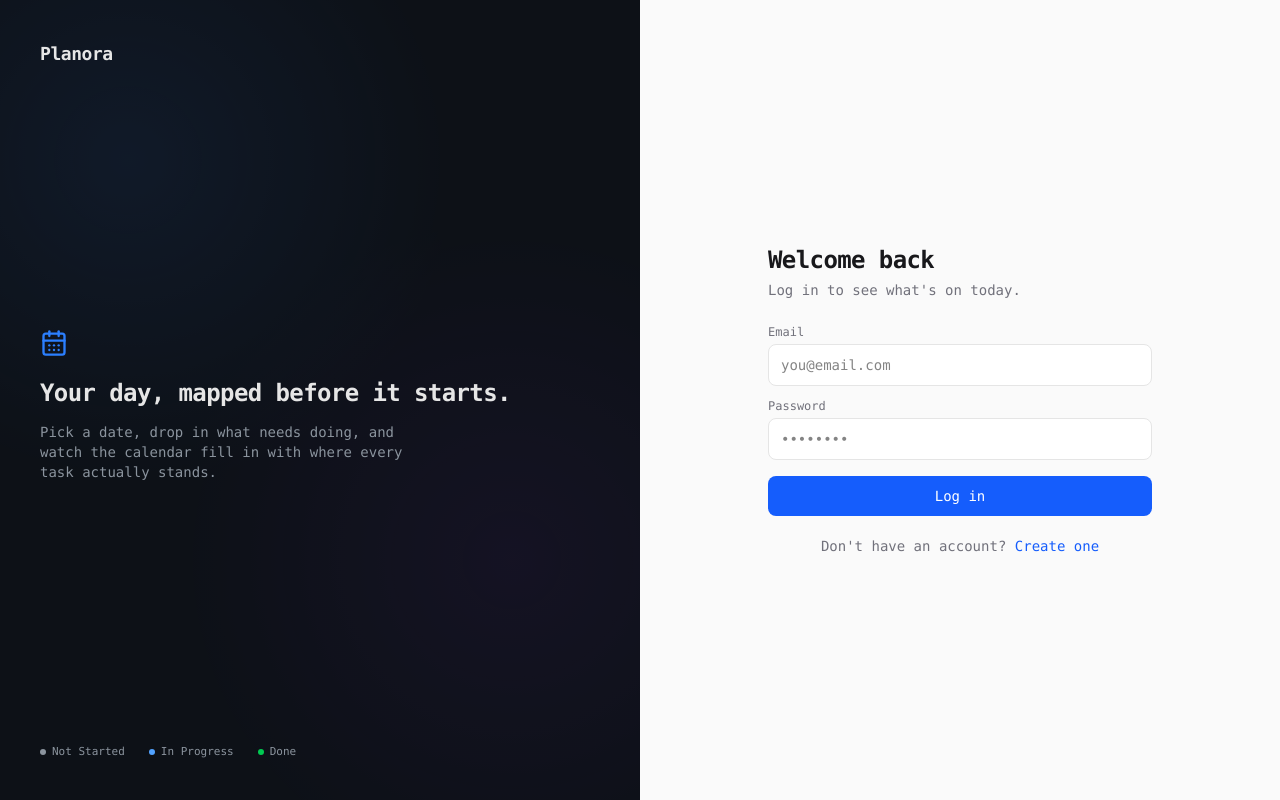
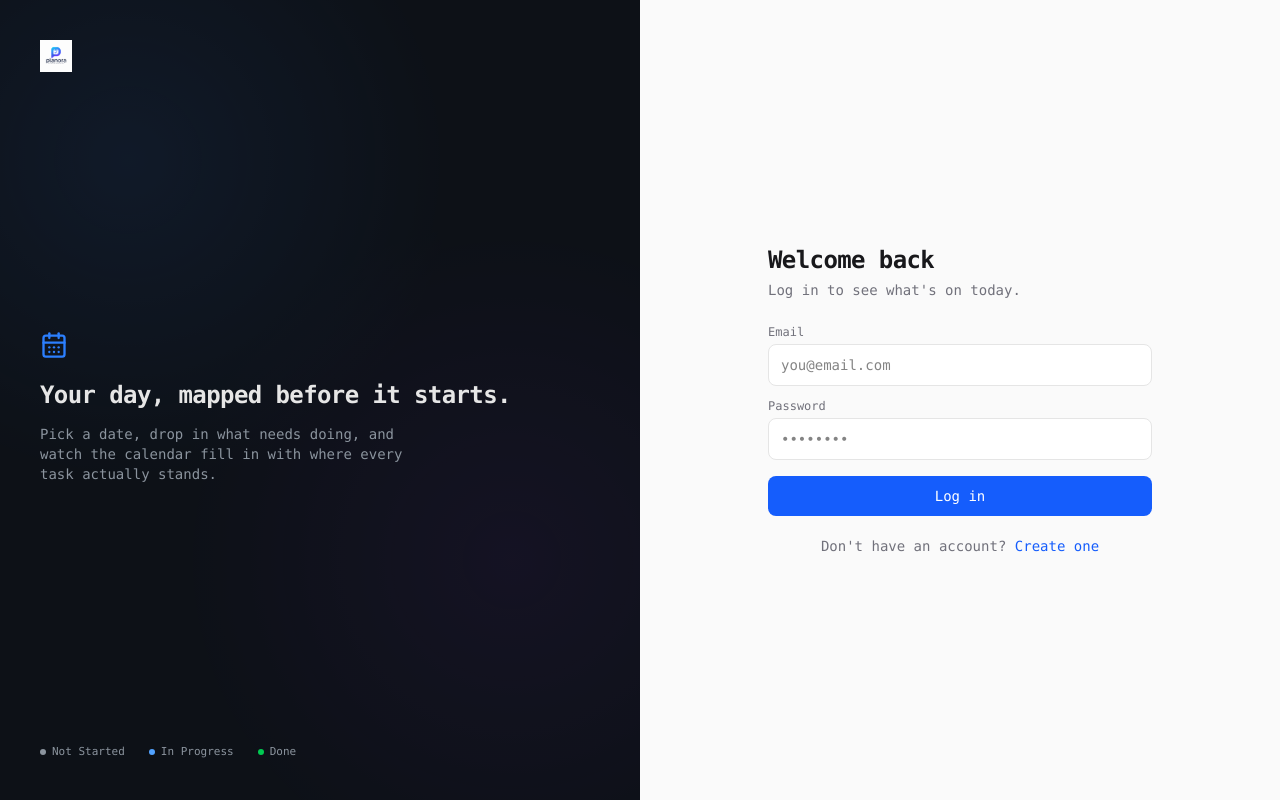
Before and after one commit to nurhikam/planora, a Next.js app: page /login in a window 1280 px wide. Built offline with nearby package versions, Linux system fonts and the light colour scheme.

Commit message:
feat: add Planora logo and clean up README

```diff
--- a/src/components/layout/app-shell.tsx
+++ b/src/components/layout/app-shell.tsx
@@ -1,5 +1,6 @@
 "use client";
 
+import Image from "next/image";
 import Link from "next/link";
 import { usePathname } from "next/navigation";
 import {
@@ -36,10 +37,8 @@ export default function AppShell({ children }: { children: React.ReactNode }) {
   return (
     <div className="flex min-h-screen bg-[#FAFAFA] dark:bg-[#0A0A0A] text-zinc-900 dark:text-zinc-100">
       <aside className="hidden w-60 flex-col border-r border-zinc-200 dark:border-zinc-800 bg-white dark:bg-[#0C0C0C] px-4 py-5 md:flex">
-        <div className="mb-8 px-1">
-          <span className="font-display text-lg font-bold tracking-tight text-zinc-900 dark:text-zinc-100">
-            Planora
-          </span>
+        <div className="mb-8 px-1 flex items-center gap-2">
+          <img src="/planora_logo.png" alt="Planora" className="h-8 w-auto" />
         </div>
 
         <nav className="flex flex-1 flex-col gap-1">
--- a/src/components/layout/auth-layout.tsx
+++ b/src/components/layout/auth-layout.tsx
@@ -16,9 +16,7 @@ export default function AuthLayout({
           }}
         />
         <div className="relative z-10 flex items-center gap-2">
-          <span className="font-display text-lg font-semibold tracking-tight">
-            Planora
-          </span>
+          <img src="/planora_logo.png" alt="Planora" className="h-8 w-auto" />
         </div>
 
         <div className="relative z-10">
```
Also changed, not shown: public/planora_logo.png (added), 1 other file (tests, documents, lock files or other folders).
